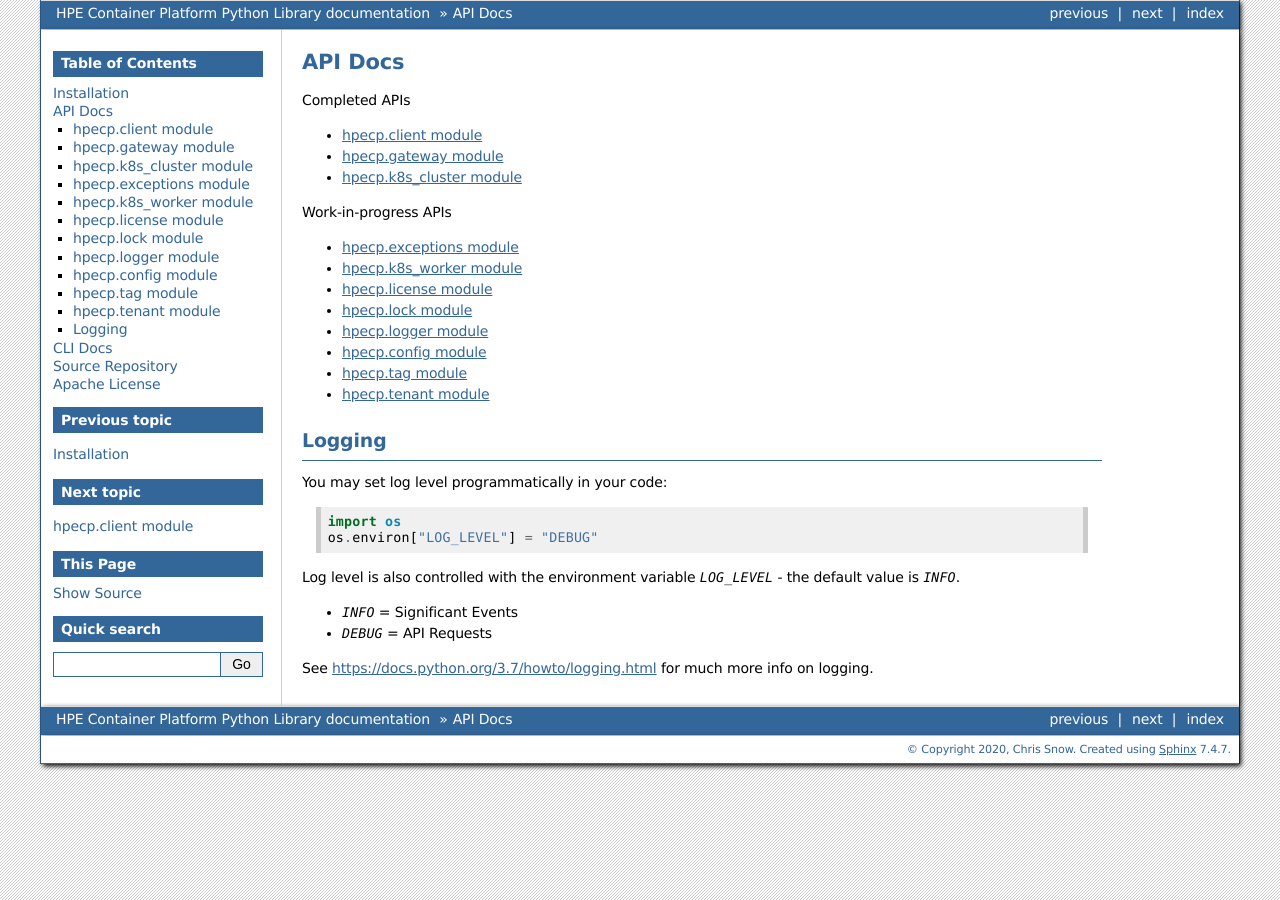
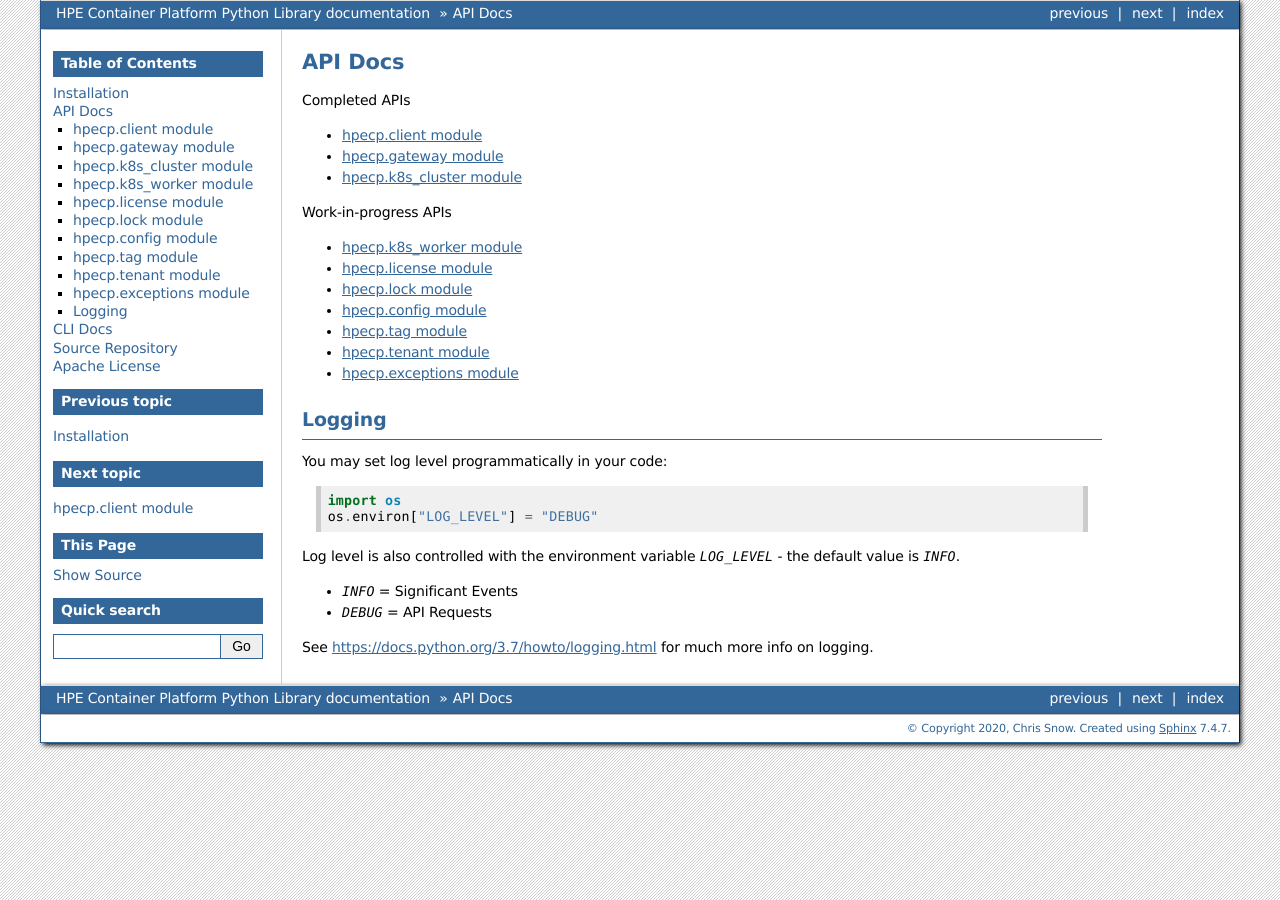
Before and after one commit to hpe-container-platform-community/hpecp-python-library, a Sphinx documentation site: the page built from docs/source/hpecp.rst, in a window 1280 px wide. Built offline with Sphinx 7.4.7, drawn with Linux system fonts in a browser that asks for light colours.

Commit message:
remove logger from api docs

```diff
--- a/docs/source/hpecp.logger.rst
+++ /dev/null
@@ -1,7 +0,0 @@
-hpecp.logger module
-===================
-
-.. automodule:: hpecp.logger
-   :members:
-   :undoc-members:
-   :show-inheritance:
--- a/docs/source/hpecp.rst
+++ b/docs/source/hpecp.rst
@@ -15,14 +15,13 @@ API Docs
    :maxdepth: 4
    :caption: Work-in-progress APIs
 
-   hpecp.exceptions
    hpecp.k8s_worker
    hpecp.license
    hpecp.lock
-   hpecp.logger
    hpecp.config
    hpecp.tag
    hpecp.tenant
+   hpecp.exceptions
 
 
 Logging
```
